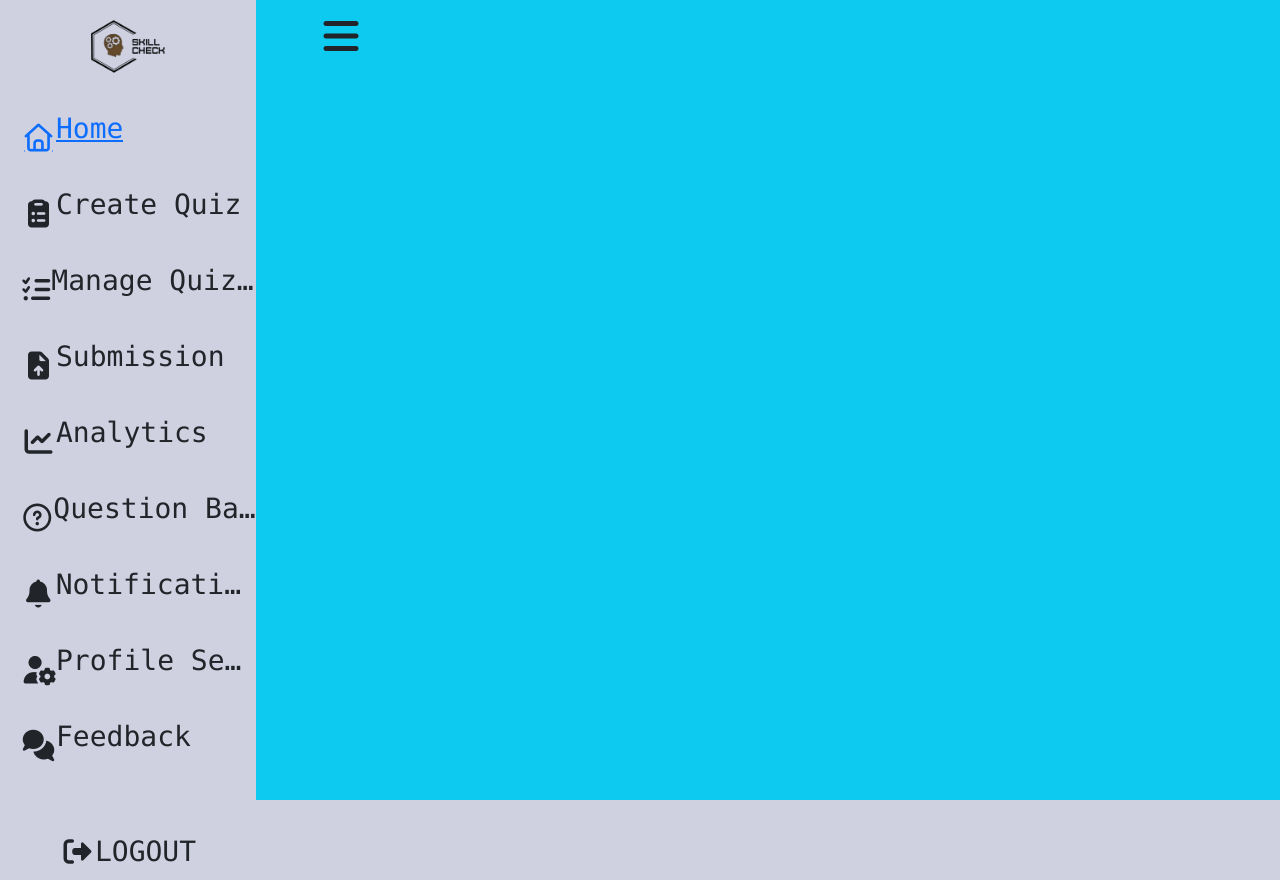
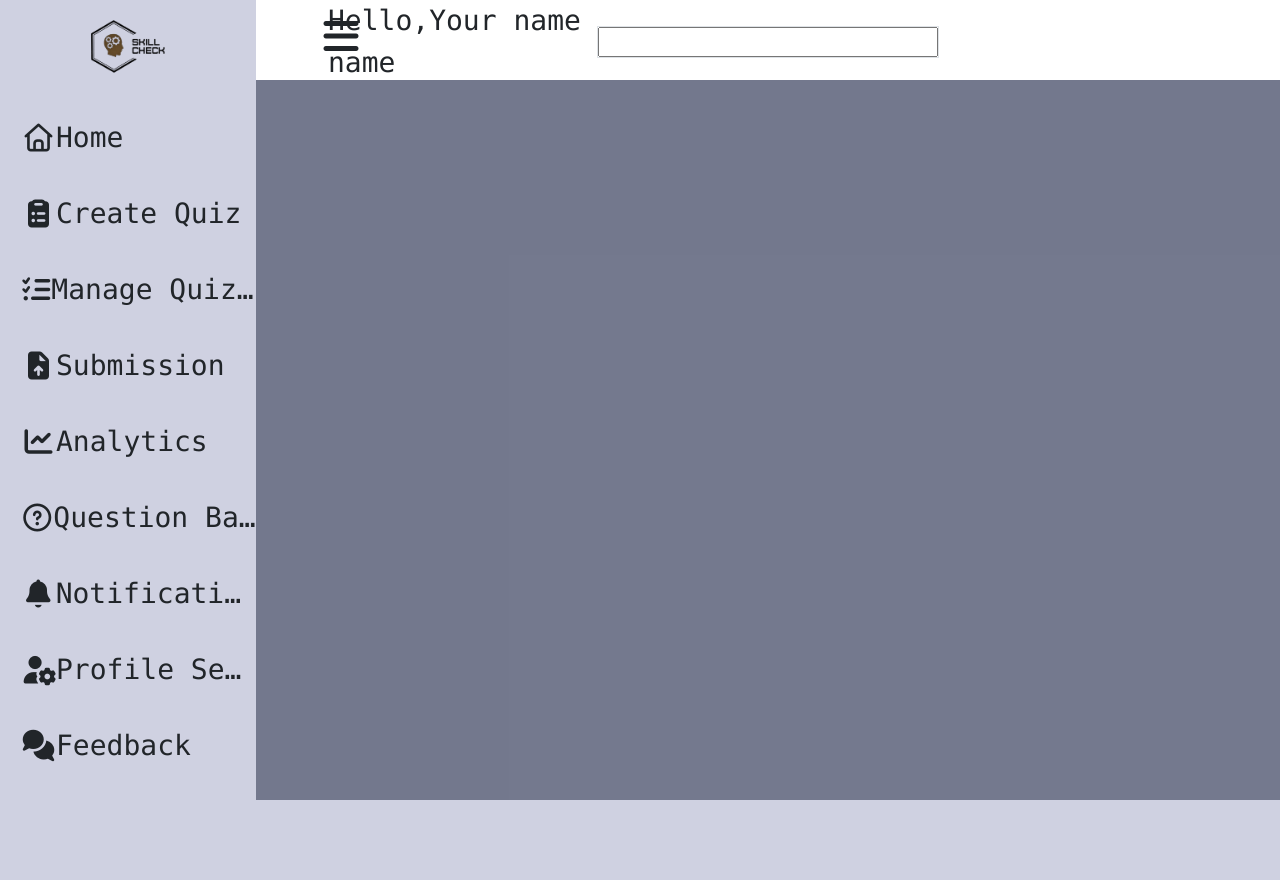
Before and after one commit to KapilSinghMaan/Skill-Check-Arena, a React (Vite) app in the folder Client/: page /teadash in a window 1280 px wide. After the commit the page ends 800 px from the top, so only its background shows below. Built offline with nearby package versions, Linux system fonts and the light colour scheme.

Commit message:
Sixth commit

```diff
--- a/Client/src/App.css
+++ b/Client/src/App.css
@@ -205,6 +205,8 @@ select:focus {
 .dashboard-left {
     width: 20vw;
     height: 100vh;
+    overflow: scroll;
+    scrollbar-width: none;
     transition: 0.5s;
 }
 
@@ -220,17 +222,16 @@ select:focus {
     transition: 0.5s;
 }
 
-.dashboard-left ul li {
+.dashboard-left ul li a {
     padding-left: 0.75em;
 
     &:hover {
         background-color: #444a63a7;
-        color: white;
+        color: white !important;
     }
-
 }
 
-.dashboard-left ul li span{
+.dashboard-left ul li span {
     text-wrap: none;
 }
 
@@ -238,8 +239,11 @@ select:focus {
     width: 80vw;
     flex-grow: 1;
     height: 100vh;
+    overflow: scroll;
+    scrollbar-width: none;
     left: 20vw;
     transition: 0.5s;
+    background-color: #444a63a7;
 }
 
 .dashboard-right.active {
@@ -250,10 +254,12 @@ select:focus {
 .dashboard-right #smallbig {
     left: 1.5em;
     transition: 0.5s;
+    cursor: pointer;
 }
 
 .dashboard-right.active #smallbig {
     left: 7.5em;
+    cursor: pointer;
 }
 
 .dashboard-right.active .dash-logout {
@@ -261,10 +267,16 @@ select:focus {
     left: 0;
 }
 
-.dash-text{
+.dash-text {
     overflow: hidden;
     text-overflow: ellipsis;
     white-space: nowrap;
 }
 
+.dash-right-header{
+    height: 5em;
+    width: 100%;
+    background: #fff;
+}
+
 /* Dashboard css end */
--- a/Client/src/Login/Teacher/TeaDashboard.jsx
+++ b/Client/src/Login/Teacher/TeaDashboard.jsx
@@ -1,5 +1,6 @@
 import React, { useEffect } from 'react'
 import logo from '../../assets/images/logo.png'
+import {Link} from 'react-router'
 
 const TeaDashboard = () => {
 
@@ -25,22 +26,26 @@ const TeaDashboard = () => {
             <img src={logo} alt="" height={60}/>
           </div>
           <ul className='list-unstyled fs-3'>
-            <li className='my-3 m-0 d-flex'><a href='Charbhag.com' className='d-flex w-100'><i className='my-3 fa-regular fa-house'></i> <span className='dash-text '>Home</span></a></li>
-            <li className='my-3 d-flex'><i className='my-3 fas fa-clipboard-list'></i> <span className='dash-text '>Create Quiz</span></li>
-            <li className='my-3 d-flex'><i className='my-3 fas fa-list-check'></i> <span className='dash-text '>Manage Quizzes</span></li>
-            <li className='my-3 d-flex'><i className='my-3 fas fa-file-upload'></i> <span className='dash-text '>Submission</span></li>
-            <li className='my-3 d-flex'><i className='my-3 fas fa-chart-line'></i> <span className='dash-text '>Analytics</span></li>
-            <li className='my-3 d-flex'><i className='my-3 fa-regular fa-circle-question'></i> <span className='dash-text '>Question Bank</span></li>
-            <li className='my-3 d-flex'><i className='my-3 fas fa-bell'></i> <span className='dash-text '>Notification</span></li>
-            <li className='my-3 d-flex'><i className='my-3 fas fa-user-gear'></i> <span className='dash-text '>Profile Setting</span></li>
-            <li className='my-3 d-flex'><i className='my-3 fas fa-comments'></i> <span className='dash-text '>Feedback</span></li>
+            <li className='my-3 d-flex'><Link to="/teahome" className='d-flex align-items-center text-decoration-none text-dark w-100'><i className='my-3 fa-regular fa-house'></i> <span className='dash-text '>Home</span></Link></li>
+            <li className='my-3 d-flex'><Link to="/createquiz" className="d-flex align-items-center text-decoration-none text-dark w-100"><i className='my-3 fas fa-clipboard-list'></i> <span className='dash-text '>Create Quiz</span></Link></li>
+            <li className='my-3 d-flex'><Link to="/managequiz" className="d-flex align-items-center text-decoration-none text-dark w-100"><i className='my-3 fas fa-list-check'></i> <span className='dash-text '>Manage Quizzes</span></Link></li>
+            <li className='my-3 d-flex'><Link to="/submission" className="d-flex align-items-center text-decoration-none text-dark w-100"><i className='my-3 fas fa-file-upload'></i> <span className='dash-text '>Submission</span></Link></li>
+            <li className='my-3 d-flex'><Link to="/analytics" className="d-flex align-items-center text-decoration-none text-dark w-100"><i className='my-3 fas fa-chart-line'></i> <span className='dash-text '>Analytics</span></Link></li>
+            <li className='my-3 d-flex'><Link to="/questionbank" className="d-flex align-items-center text-decoration-none text-dark w-100"><i className='my-3 fa-regular fa-circle-question'></i> <span className='dash-text '>Question Bank</span></Link></li>
+            <li className='my-3 d-flex'><Link to="/notification" className="d-flex align-items-center text-decoration-none text-dark w-100"><i className='my-3 fas fa-bell'></i> <span className='dash-text '>Notification</span></Link></li>
+            <li className='my-3 d-flex'><Link to="/profilesetting" className="d-flex align-items-center text-decoration-none text-dark w-100"><i className='my-3 fas fa-user-gear'></i> <span className='dash-text '>Profile Setting</span></Link></li>
+            <li className='my-3 d-flex'><Link to="/feedback" className="d-flex align-items-center text-decoration-none text-dark w-100"><i className='my-3 fas fa-comments'></i> <span className='dash-text '>Feedback</span></Link></li>
           </ul>
 
-              <div className="dash-logout btn fs-3 mt-5 d-flex align-items-center justify-content-center"><i class="fa-solid fa-right-from-bracket"></i> <span>LOGOUT</span></div>
+              <div className="dash-logout btn fs-3 mt-3 d-flex align-items-center justify-content-center"><i class="fa-solid fa-right-from-bracket"></i> <span>LOGOUT</span></div>
 
         </div>
-        <div className="dashboard-right active bg-info m-0">
+        <div className="dashboard-right p-0 active m-0">
           <i className='fas fa-bars fs-1 position-absolute m-3' id='smallbig'></i>
+          <div className="row m-0 dash-right-header d-flex align-items-center justify-content-start">
+            <div className="col-sm-4 p-0"><p className='ms-5 m-0 ps-4 fs-3'>Hello,Your name name</p></div>
+            <div className="col-sm-4 border p-0"><input type="text" className='w-100'/></div>
+          </div>
         </div>
       </div>
     </div>
```
